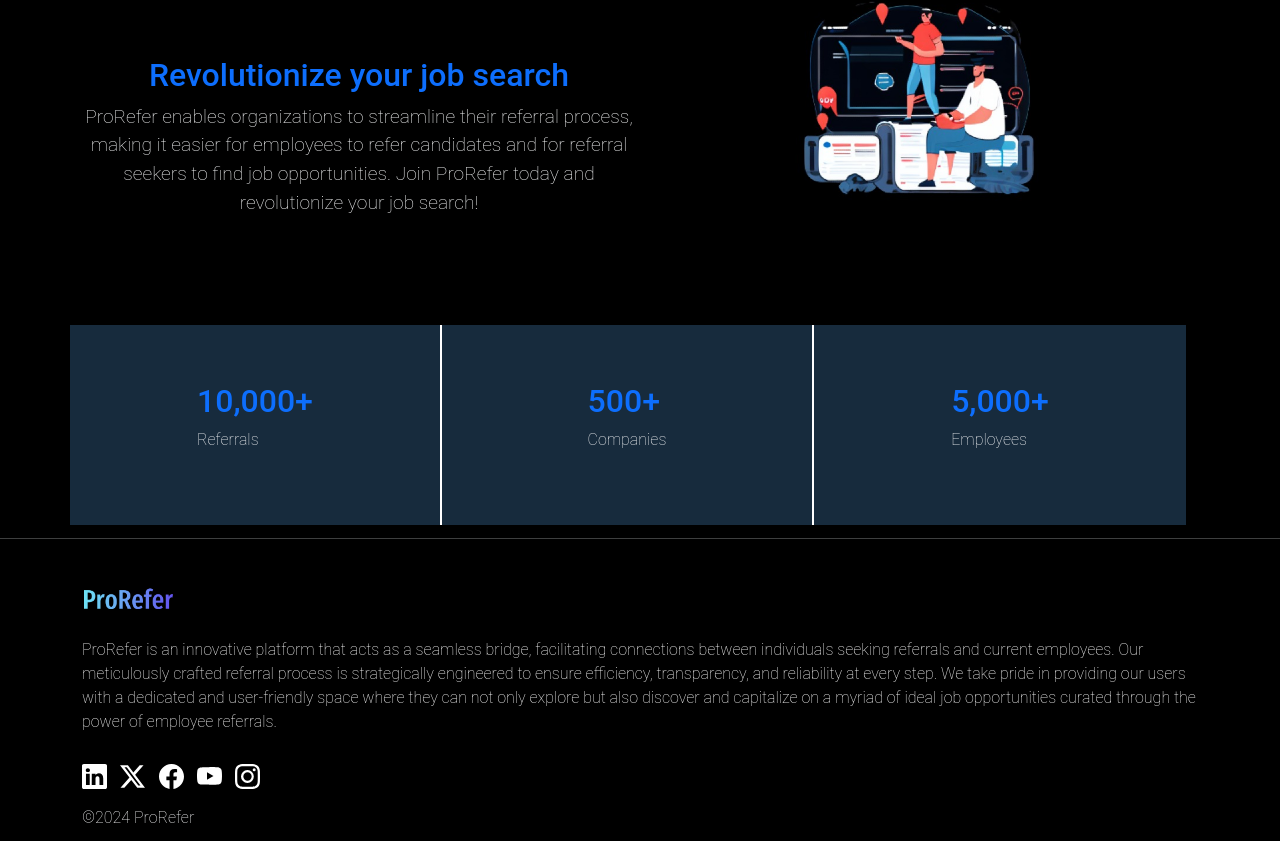
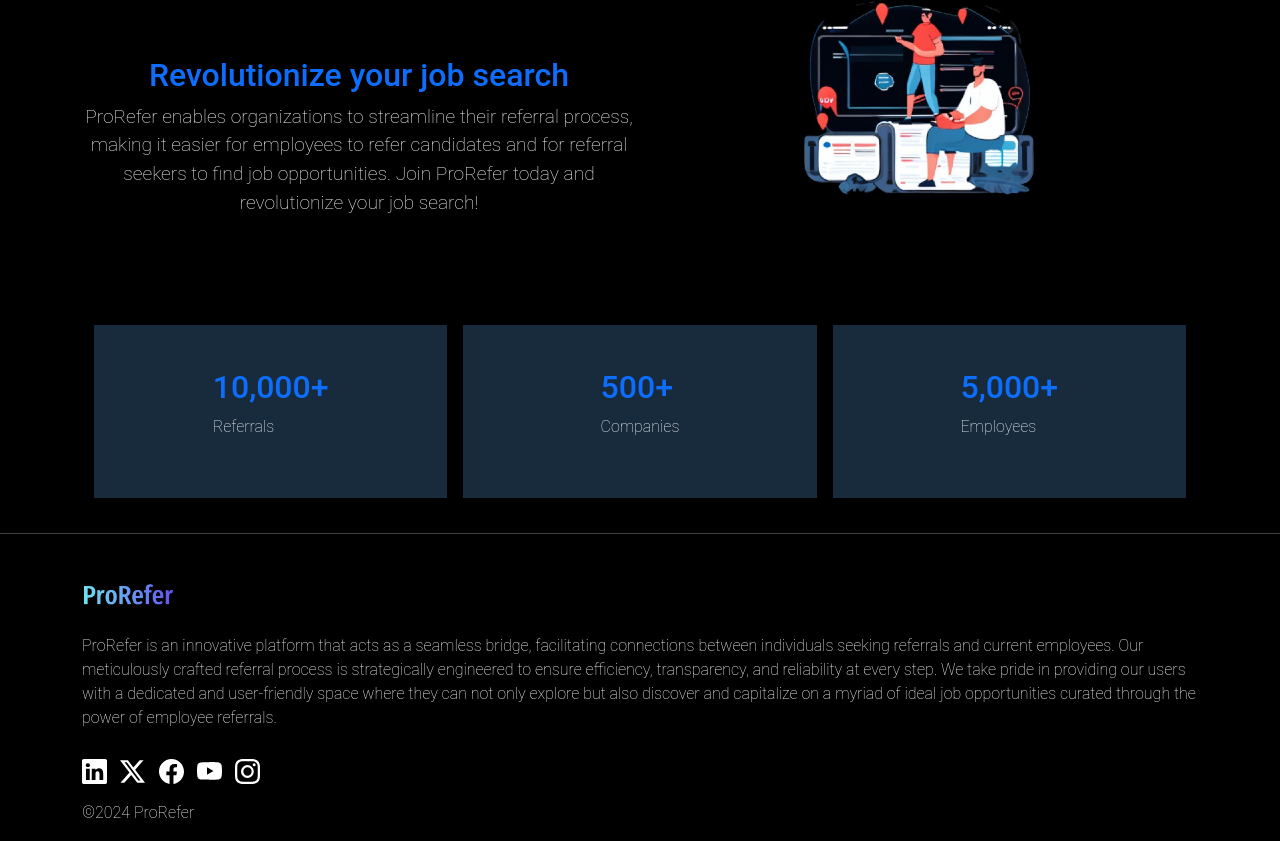
Before and after one commit to manav278/DemoProRefer, a React (Create React App) app in the folder frontend/client/: page / in a window 1280 px wide. Shown: the part 990-1831 px from the top of the page. Built offline with nearby package versions, Linux system fonts and the light colour scheme.

Commit message:
[Added]: added

```diff
--- a/frontend/client/src/App.css
+++ b/frontend/client/src/App.css
@@ -58,8 +58,6 @@
 }
 
 .home-numbers {
-  display: grid;
-  place-content: center;
   background-color: #172b3d;
 }
 
--- a/frontend/client/src/components/MainHome.js
+++ b/frontend/client/src/components/MainHome.js
@@ -11,11 +11,11 @@
 const MainHome = () => {
   const [counterOn, setCounterOn] = useState(false);
   const [isLoading, setIsloading] = useState(true);
-  useEffect(()=>{
-    setTimeout(()=>{
+  useEffect(() => {
+    setTimeout(() => {
       setIsloading(false);
-    },1200)
-  },[])
+    }, 1200);
+  }, []);
   return (
     <div>
       {isLoading ? (
@@ -97,34 +97,84 @@
               </div>
             </div>
           </div>
+          <div className="container">
             <ScrollTrigger
               onEnter={() => setCounterOn(true)}
               onExit={() => setCounterOn(false)}
             >
-            <div className="container" style={{ marginBottom: "-2%" }}>
-              <div className="row justify-content-around" style={{ height: "25vh", width: "100%" }}>
-                <div className="col-4 home-numbers" style={{borderRight: "2px solid white"}}>
+              <div
+                className="container"
+                style={{ marginBottom: "-2%", height: "12em" }}
+              >
+                <div
+                  className="row gx-3"
+                  style={{ height: "9vh" }}
+                  // style={{ marginBottom: "-2%",height:"1rem" }}
+                >
+                  <div className="col-4">
+                    <div
+                      className="home-numbers"
+                      style={{
+                        display: "grid",
+                        placeContent: "center",
+                        height: "200%",
+                      }}
+                    >
                       <h2 className="text-primary">
                         {counterOn && (
-                      <CountUp start={0} end={10000} duration={1.5} delay={0} />
+                          <CountUp
+                            start={0}
+                            end={10000}
+                            duration={1.5}
+                            delay={0}
+                          />
                         )}
                         +
                       </h2>
                       <p className="text-light">Referrals</p>
                     </div>
-                <div className="col-4 home-numbers" style={{borderRight: "2px solid white"}}>
+                  </div>
+                  <div className="col-4">
+                    <div
+                      className="home-numbers"
+                      style={{
+                        display: "grid",
+                        placeContent: "center",
+                        height: "200%",
+                      }}
+                    >
                       <h2 className="text-primary">
                         {counterOn && (
-                      <CountUp start={0} end={500} duration={1.5} delay={0} />
+                          <CountUp
+                            start={0}
+                            end={500}
+                            duration={1.5}
+                            delay={0}
+                          />
                         )}
                         +
                       </h2>
                       <p className="text-light">Companies</p>
                     </div>
-                <div className="col-4 home-numbers">
+                  </div>
+                  <div className="col-4">
+                    <div
+                      className="home-numbers"
+                      style={{
+                        display: "grid",
+                        placeContent: "center",
+                        height: "200%",
+                      }}
+                    >
+                      <div>
                         <h2 className="text-primary">
                           {counterOn && (
-                      <CountUp start={0} end={5000} duration={1.5} delay={0} />
+                            <CountUp
+                              start={0}
+                              end={5000}
+                              duration={1.5}
+                              delay={0}
+                            />
                           )}
                           +
                         </h2>
@@ -132,7 +182,10 @@
                       </div>
                     </div>
                   </div>
+                </div>
+              </div>
             </ScrollTrigger>
+          </div>
           <Footer></Footer>
         </>
       )}
```
Lines whose indentation alone changed are shown as unchanged.
